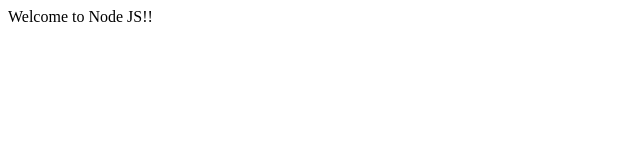
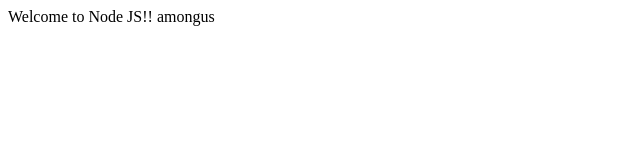
Before and after one commit to JoelPoah/test-repo, a website: page public/index.html in a window 1280 px wide. Shown: the full height of the page, 0-640 px from the left. Drawn offline with Linux system fonts and the light colour scheme.

Commit message:
apunehneh

```diff
--- a/public/index.html
+++ b/public/index.html
@@ -1,5 +1,6 @@
 <html>
     <body>
         Welcome to Node JS!!
+        amongus
     </body>
 </html>
```
